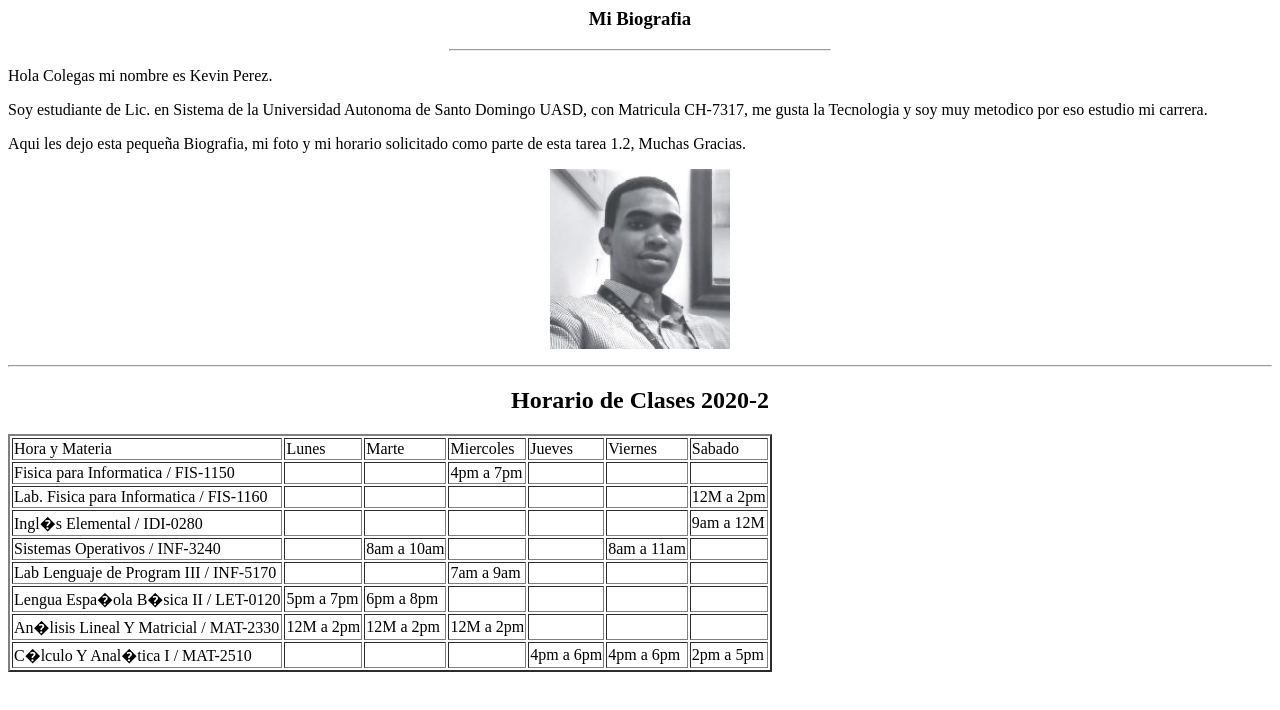
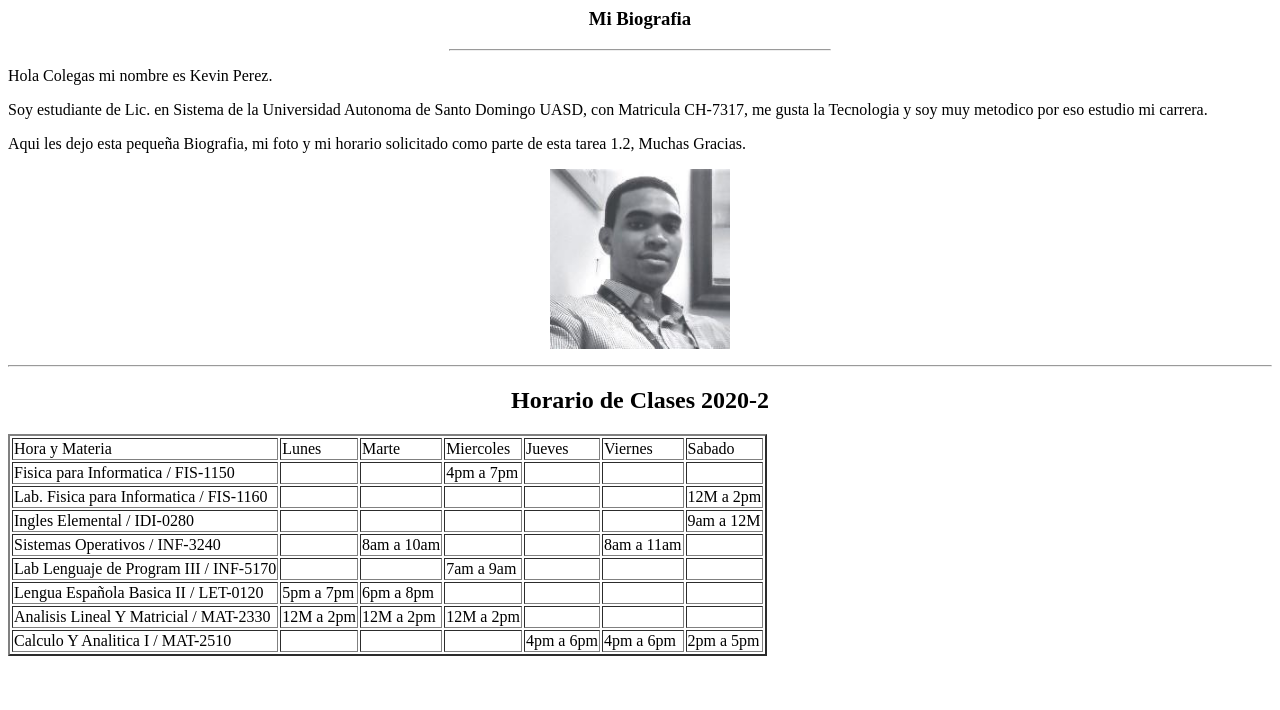
Before and after one commit to KevinPerezMarte/biografiaCH7317, a plain HTML site: page index.html in a window 1280 px wide. Drawn offline with Linux system fonts and the light colour scheme.

Commit message:
Update index.html

```diff
--- a/index.html
+++ b/index.html
@@ -42,7 +42,7 @@
       <td>12M a 2pm</td>
    </tr>
 <tr>
-      <td>Ingl�s Elemental / IDI-0280</td>
+      <td>Ingles Elemental / IDI-0280</td>
       <td> </td>
       <td> </td>
       <td> </td>
@@ -69,7 +69,7 @@
       <td> </td>
    </tr>
 <tr>
-      <td>Lengua Espa�ola B�sica II / LET-0120</td>
+      <td>Lengua Española Basica II / LET-0120</td>
       <td>5pm a 7pm</td>
       <td>6pm a 8pm</td>
       <td> </td>
@@ -78,7 +78,7 @@
       <td> </td>
    </tr>
 <tr>
-      <td>An�lisis Lineal Y Matricial / MAT-2330</td>
+      <td>Analisis Lineal Y Matricial / MAT-2330</td>
       <td>12M a 2pm</td>
       <td>12M a 2pm</td>
       <td>12M a 2pm</td>
@@ -87,7 +87,7 @@
       <td> </td>
    </tr>
 <tr>
-      <td>C�lculo Y Anal�tica I / MAT-2510</td>
+      <td>Calculo Y Analitica I / MAT-2510</td>
       <td> </td>
       <td> </td>
       <td> </td>
```
